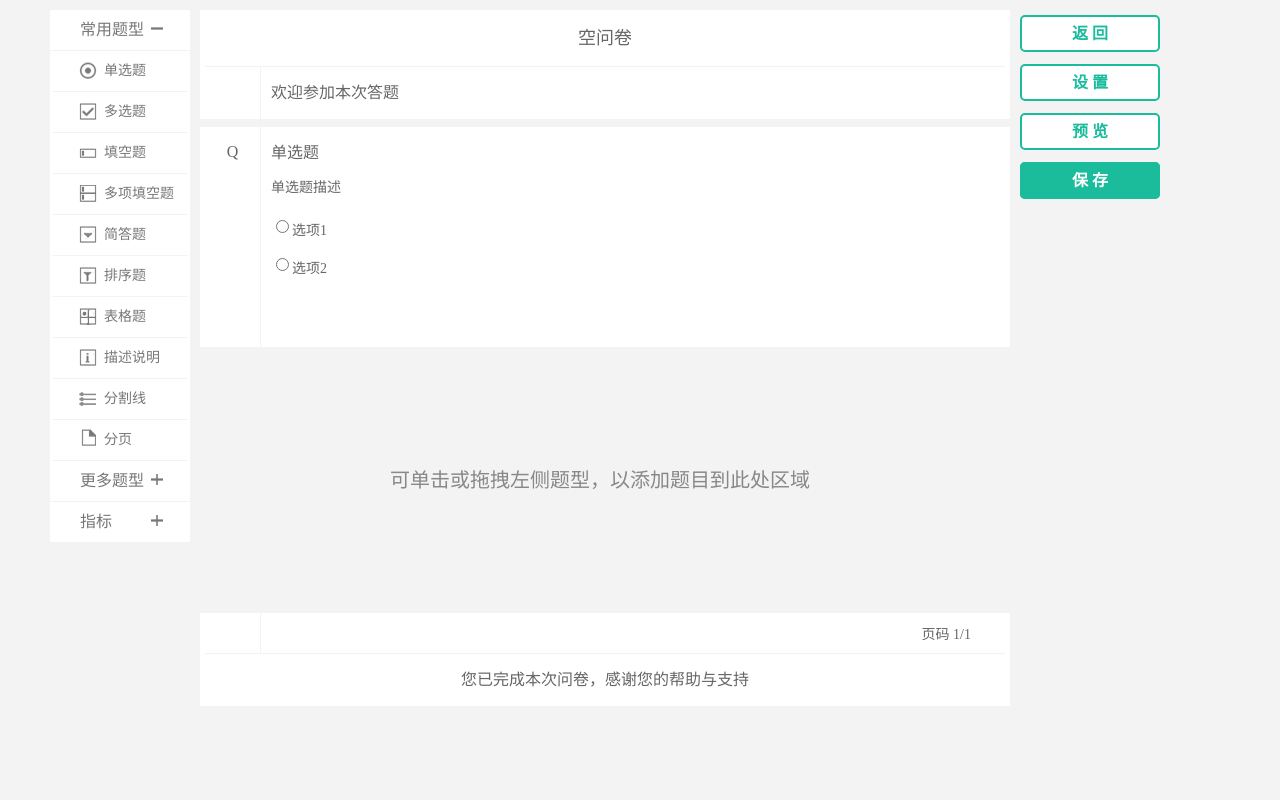
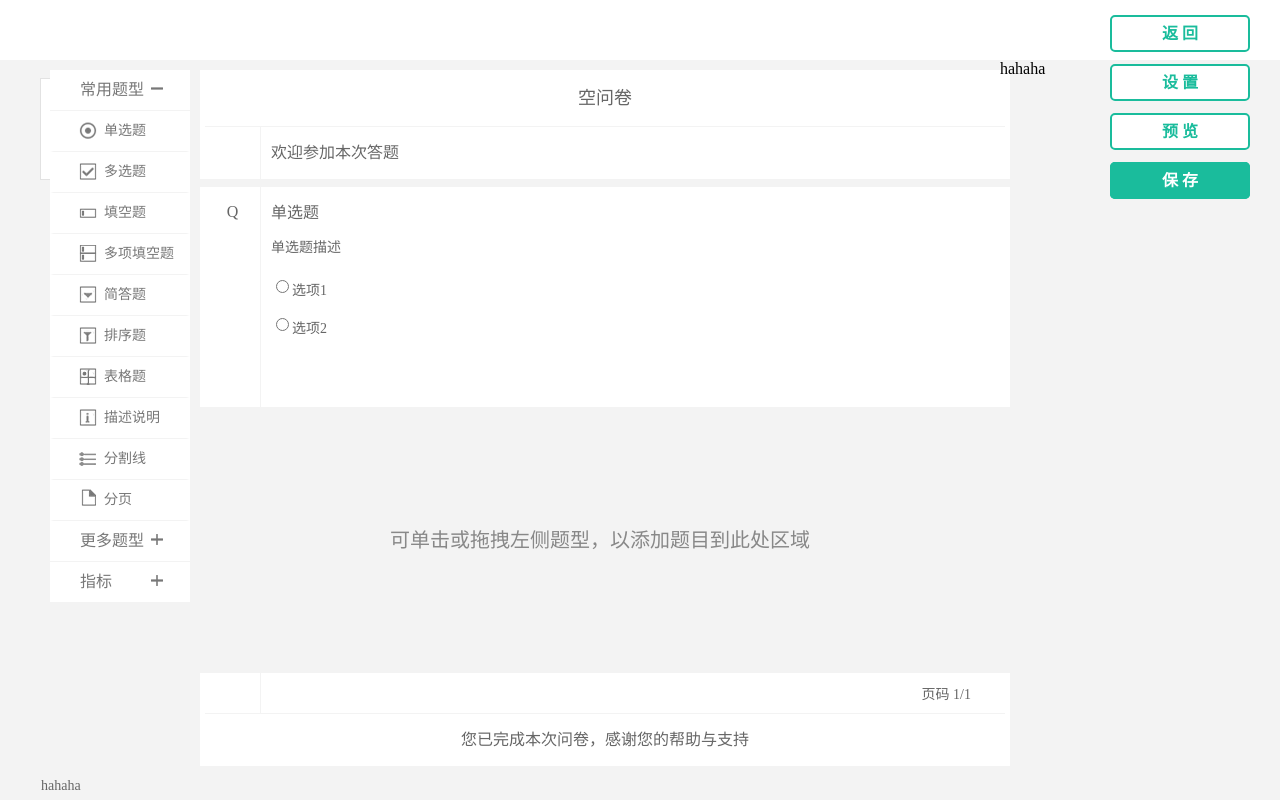
Before and after one commit to xhyalt/Questionnaire-Disigner, an Electron app: page app/design.html in a window 1280 px wide. Drawn offline with Linux system fonts and the light colour scheme; no server answers.

Commit message:
添加自定义弹出框

```diff
--- a/app/css/design.css
+++ b/app/css/design.css
@@ -48,6 +48,80 @@ body {
     -moz-user-select: none;
     -ms-user-select: none;
     user-select: none;
+}
+/*页面头部*/
+#headTop{
+    height: 60px;
+    width: 100%;
+    background-color: #fff;
+}
+
+#buttonBox{
+    float: right;
+    padding-right: 10px;
+    padding-top: 10px;
+}
+
+.lightButton {
+    width: 160px;
+    padding-top: 10px;
+    padding-bottom: 15px;
+}
+
+.darkButton {
+    width: 160px;
+    padding-top: 10px;
+    padding-bottom: 15px;
+}
+
+.lightButton a {
+    text-decoration: none;
+    /*背景*/
+    background: #fff;
+    padding: 8px 50px 8px 50px;
+    border-radius: 5px;
+    /*字体*/
+    font-size: 16px;
+    font-weight: bold;
+    color: #1ABC9C;
+    /*边框*/
+    border-style: solid;
+    border-width: 2px;
+    border-color: #1ABC9C;
+    /*浏览器适配*/
+    -webkit-transition: all linear 0.30s;
+    -moz-transition: all linear 0.30s;
+    transition: all linear 0.30s;
+}
+
+.darkButton a {
+    text-decoration: none;
+    /*背景*/
+    background: #1ABC9C;
+    padding: 8px 50px 8px 50px;
+    border-radius: 5px;
+    /*字体*/
+    font-size: 16px;
+    font-weight: bold;
+    color: #fff;
+    /*边框*/
+    border-style: solid;
+    border-width: 2px;
+    border-color: #1ABC9C;
+    /*浏览器适配*/
+    -webkit-transition: all linear 0.30s;
+    -moz-transition: all linear 0.30s;
+    transition: all linear 0.30s;
+}
+
+.lightButton a:hover {
+    background: #1ABC9C;
+    color: #fff;
+}
+
+.darkButton a:hover {
+    background: #17a085;
+    border-color: #17a085;
 }
 
 
@@ -273,6 +347,7 @@ body {
 
 #target {
     background-color: #f3f3f3;
+    z-index: 50;
 }
 
 
@@ -703,67 +778,7 @@ img.addItem {
     margin-left: 980px;
 }
 
-.lightButton {
-    width: 160px;
-    padding-top: 10px;
-    padding-bottom: 15px;
-}
 
-.darkButton {
-    width: 160px;
-    padding-top: 10px;
-    padding-bottom: 15px;
-}
-
-.lightButton a {
-    text-decoration: none;
-    /*背景*/
-    background: #fff;
-    padding: 8px 50px 8px 50px;
-    border-radius: 5px;
-    /*字体*/
-    font-size: 16px;
-    font-weight: bold;
-    color: #1ABC9C;
-    /*边框*/
-    border-style: solid;
-    border-width: 2px;
-    border-color: #1ABC9C;
-    /*浏览器适配*/
-    -webkit-transition: all linear 0.30s;
-    -moz-transition: all linear 0.30s;
-    transition: all linear 0.30s;
-}
-
-.darkButton a {
-    text-decoration: none;
-    /*背景*/
-    background: #1ABC9C;
-    padding: 8px 50px 8px 50px;
-    border-radius: 5px;
-    /*字体*/
-    font-size: 16px;
-    font-weight: bold;
-    color: #fff;
-    /*边框*/
-    border-style: solid;
-    border-width: 2px;
-    border-color: #1ABC9C;
-    /*浏览器适配*/
-    -webkit-transition: all linear 0.30s;
-    -moz-transition: all linear 0.30s;
-    transition: all linear 0.30s;
-}
-
-.lightButton a:hover {
-    background: #1ABC9C;
-    color: #fff;
-}
-
-.darkButton a:hover {
-    background: #17a085;
-    border-color: #17a085;
-}
 
 
 /*问卷设置*/
@@ -781,7 +796,7 @@ img.addItem {
     opacity: 0.6;
     /*非IE浏览器下设置透明度为60%*/
     display: none;
-    z-Index: 2;
+    z-Index: 100;
 }
 
 #popBox {
@@ -794,7 +809,7 @@ img.addItem {
     height: 405px;
     background-color: #fff;
     display: none;
-    z-Index: 3;
+    z-Index: 110;
     border-radius: 5px;
     margin-left: -285px;
     margin-top: -250px;
@@ -875,7 +890,7 @@ img.addItem {
     position: relative;
     background: #fff;
     margin-right: 10px;
-    z-index: 9999;
+    z-index: 120;
 }
 
 #quesNoEx #dropBox .dropBox_wrp {
@@ -1006,7 +1021,23 @@ img.addItem {
 
 /*弹出框*/
 
-.popover {
+.trianglePop{
+    display: block;
+    position: absolute;
+    z-index: 70;
+}
+.popMenu{
+    z-index: 30;
+    background-color: #fff;
+    border: 1px solid #e2e2e2;
+    color: #666666;
+    line-height: 1.4;
+    font-size: 14px;
+    width: 50px;
+    height: 100px;
+}
+
+/*.popover {
     position: absolute;
     top: 0;
     left: 0;
@@ -1090,4 +1121,4 @@ img.addItem {
     content: " ";
     border-right-color: #fff;
     border-left-width: 0;
-}
+}*/
--- a/app/design.html
+++ b/app/design.html
@@ -8,7 +8,7 @@
     <link href="./css/design.css" rel="stylesheet" type="text/css" media="all" />
     <link href="./css/xcConfirm.css" rel="stylesheet" type="text/css" media="all" />
     <script src="./js/jquery.min.js"></script>
-    <script src="./js/bootstrap.min.js"></script>
+    <!-- <script src="./js/bootstrap.min.js"></script> -->
     <title>问卷设计</title>
 
     <script type="text/javascript">
@@ -253,7 +253,22 @@
             </div>
         </div>
     </div>
-
+    <div id="headTop">
+        <div id="buttonBox">
+            <div class="lightButton">
+                <a href="./list.html">返 回</a>
+            </div>
+            <div class="lightButton">
+                <a href="javascript: showSetup();" target="_blank">设 置</a>
+            </div>
+            <div class="lightButton">
+                <a href="javascript: ;" target="_blank">预 览</a>
+            </div>
+            <div class="darkButton">
+                <a href="javascript: ;" data-toggle="popover" title="Example popover">保 存</a>
+            </div>
+        </div>
+    </div>
     <div id="parent">
         <div id="left">
             <div class="menuBox">
@@ -451,19 +466,10 @@
                 </div>
             </div>
         </div>
+        <div class="tranglePop">hahaha</div>
+        <div class="popMenu">hahaha</div>
         <div id="right">
-            <div class="lightButton">
-                <a href="./list.html">返 回</a>
-            </div>
-            <div class="lightButton">
-                <a href="javascript: showSetup();" target="_blank">设 置</a>
-            </div>
-            <div class="lightButton">
-                <a href="javascript: ;" target="_blank">预 览</a>
-            </div>
-            <div class="darkButton">
-                <a href="javascript: ;" data-toggle="popover" title="Example popover">保 存</a>
-            </div>
+
         </div>
     </div>
 
@@ -521,7 +527,7 @@
         });
     </script>
 
-    <script type="text/javascript">
+    <!-- <script type="text/javascript">
         $(function() {
             // $("[data-toggle='popover']").popover();
             // $(".stemText").popover({
@@ -556,7 +562,7 @@
                 }
             });
         });
-    </script>
+    </script> -->
 
     <script src="./js/design.js"></script>
     <script src="./js/xdrag.js"></script>
```
